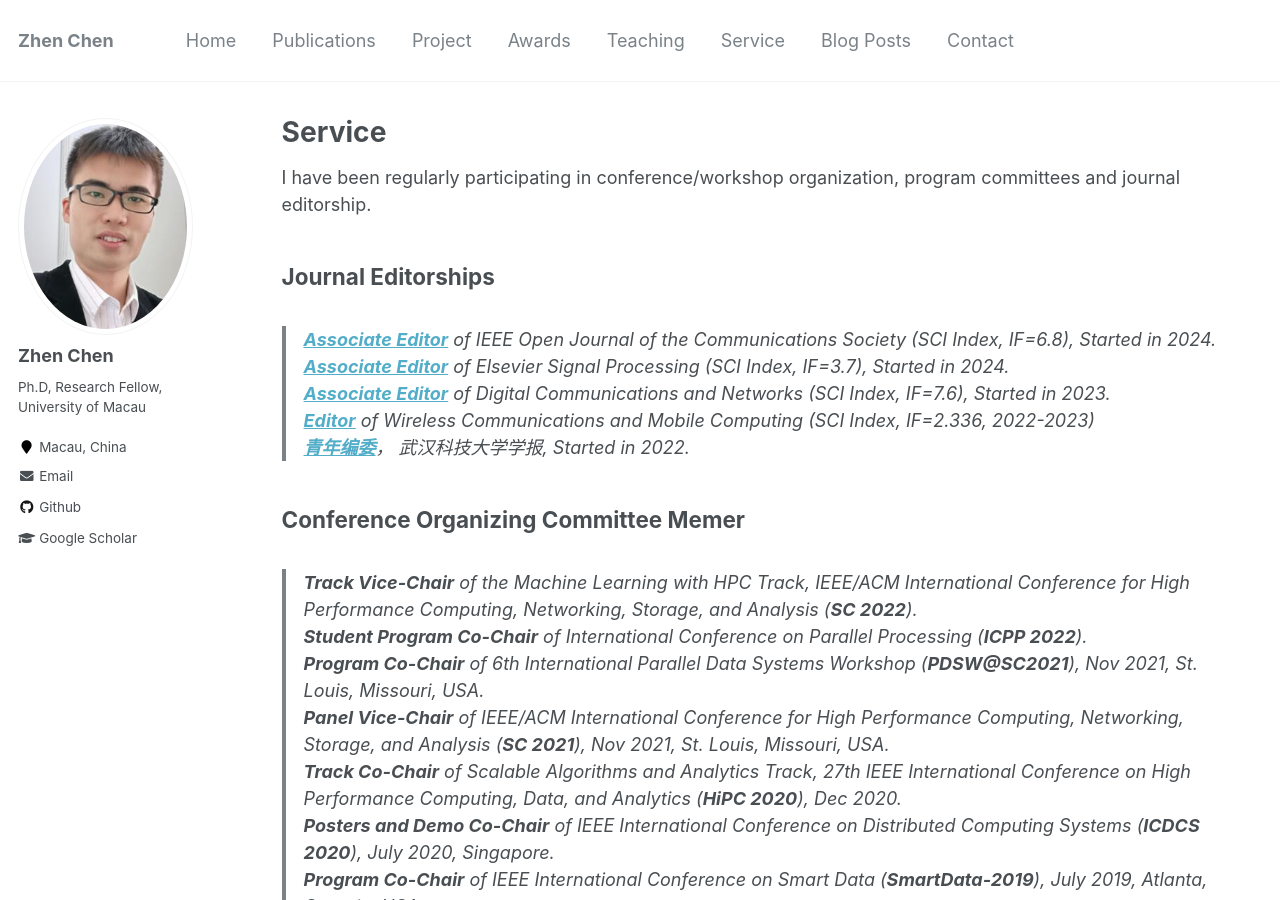
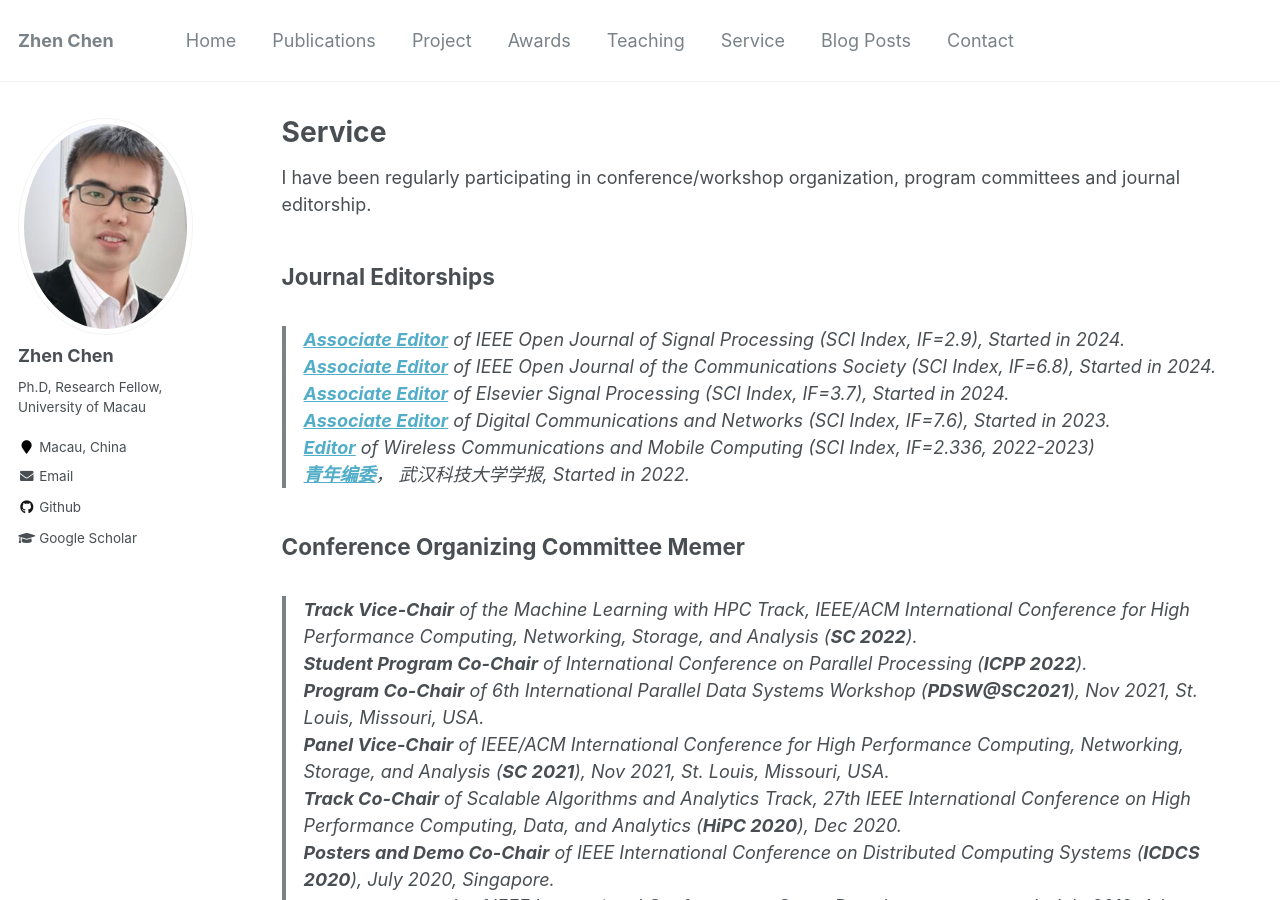
Before and after one commit to baile035/chenz_CV, a Jekyll site: the page built from _pages/service.md, in a window 1280 px wide and 900 px high. Built offline with Jekyll 4.4.1, drawn with Linux system fonts in a browser that asks for light colours.

Commit message:
Update service.md

```diff
--- a/_pages/service.md
+++ b/_pages/service.md
@@ -10,7 +10,7 @@ I have been regularly participating in conference/workshop organization, program
 Journal Editorships
 ---
 
-
+> **<a href="https://signalprocessingsociety.org/publications-resources/ieee-open-journal-signal-processing/editorial-board">Associate Editor</a>** of IEEE Open Journal of Signal Processing (SCI Index, IF=2.9), Started in 2024.<br>
 > **<a href="https://www.comsoc.org/publications/journals/ieee-ojcoms/ieee-open-journal-communications-society-editorial-board">Associate Editor</a>** of IEEE Open Journal of the Communications Society (SCI Index, IF=6.8), Started in 2024.<br>
 > **<a href="https://www.comsoc.org/publications/journals/ieee-ojcoms/ieee-open-journal-communications-society-editorial-board">Associate Editor</a>** of Elsevier Signal Processing (SCI Index, IF=3.7), Started in 2024.<br>
 > **<a href="https://www.keaipublishing.com/en/journals/digital-communications-and-networks/editorial-board/">Associate Editor</a>** of Digital Communications and Networks (SCI Index, IF=7.6), Started in 2023.<br>
```
